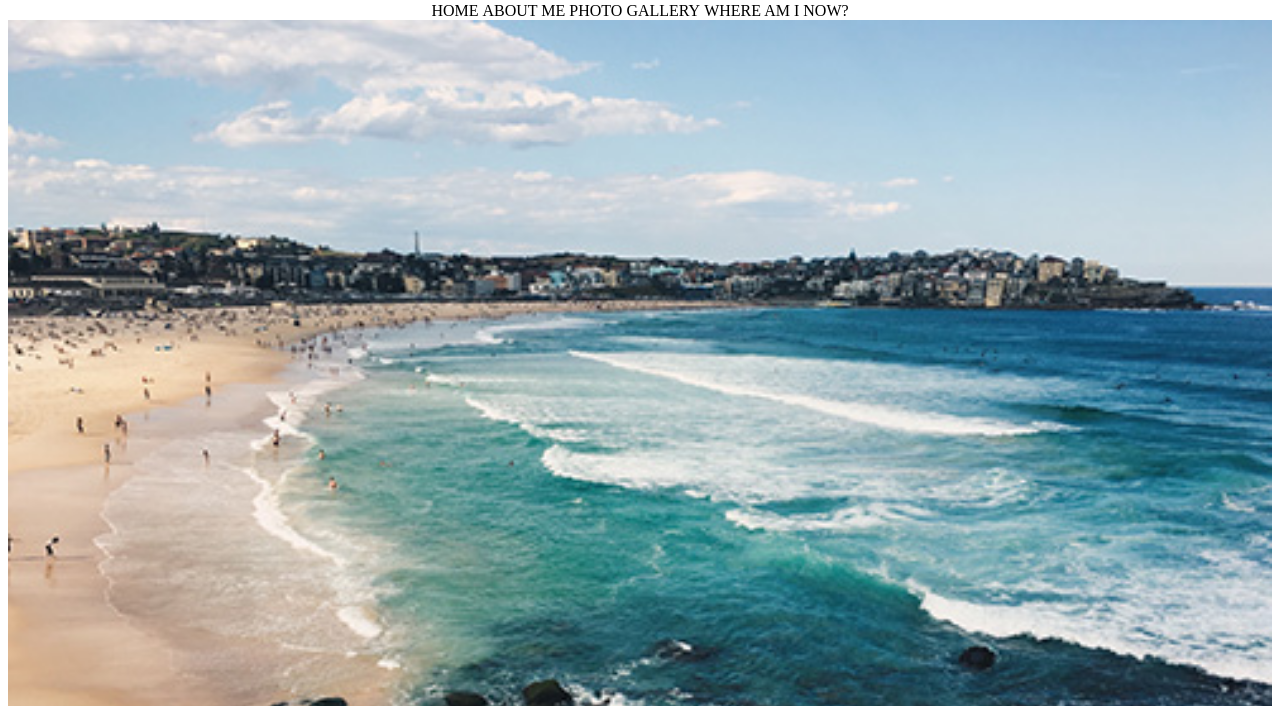
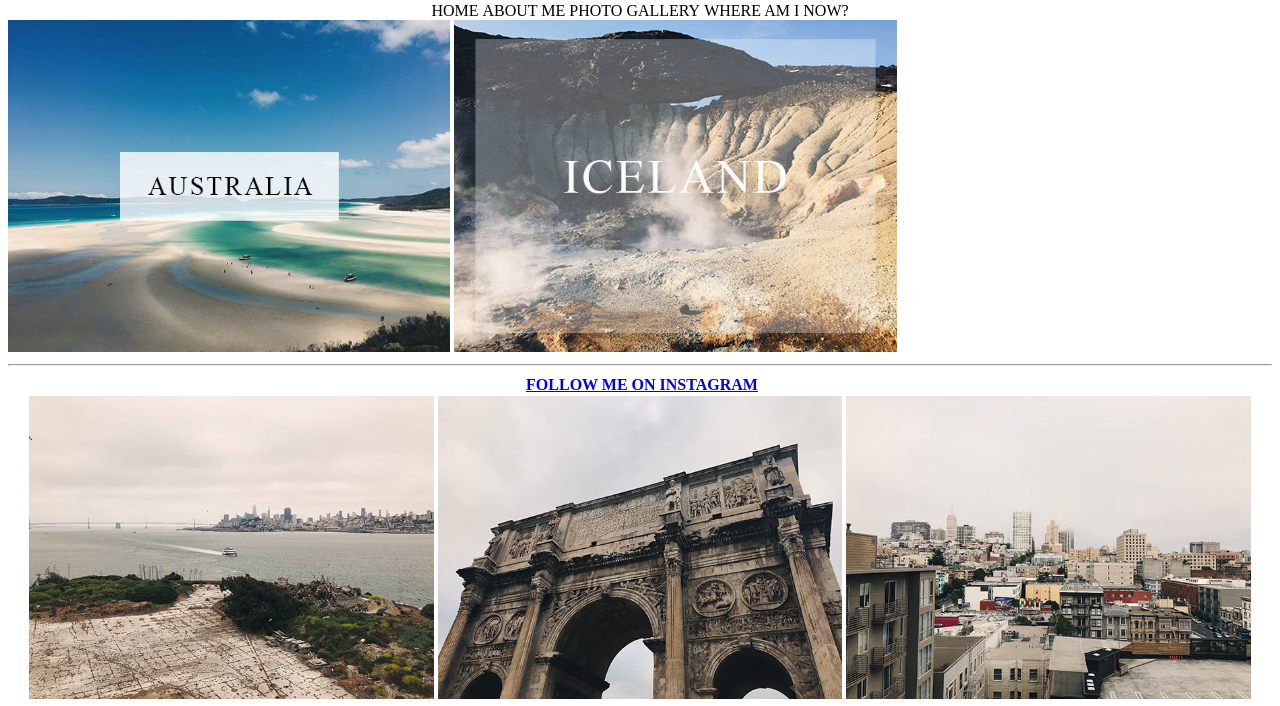
Before and after one commit to alyssaoverton/IDM221Final, a plain HTML site: page Documentation/index.html in a window 1280 px wide. Shown: the part 246-952 px from the top of the page. Drawn offline with Linux system fonts and the light colour scheme.

Commit message:
image edits
image edits

```diff
--- a/Documentation/index.html
+++ b/Documentation/index.html
@@ -14,6 +14,8 @@
 <body>
 
         <header>
+<!--SEARCH BAR-->
+
         <img src="etvnaturebanner.jpg" alt="EnjoyingtheViewsLogo" class="logo" style="width:100%">
 
         <nav>
@@ -28,32 +30,42 @@
         </nav>
 
 
-<img class="HomeImage" src="BondiBeach1.jpg" style="width:100%">
+<img src="AUSTRALIAGALLERY.jpg" style="width: 35%">
+<img src="ICELANDGALLERY.jpg" style="width:35%">
 
+
+
+<!--SLIDER FUNCTION AS GALLERY HEADER & DECIDE ON IMAGE STYLE-->
 
 
 </header>
 
+<hr>
+
+<main>
+
+
+<!--Preview each article or show image and title?-->
+
+
+</main>
+
+
 
 </body>
 
+
+
 <footer>
 
-
-<h2>FOLLOW ME ON INSTAGRAM</h2>
-
-<div class="row">
-                <div class="column">
-                  <img src="AlcatrazIG.jpg" alt="SanFranIG" style="width: 100%">
-                </div>
-                <div class="column">
-                  <img src="FlorenceIG.jpg" alt="SanFranIG2" style="width:100%">
-                </div>
-                <div class="column">
-                  <img src="SanFranIG.jpg" alt="GORIG" style="width:100%">
-                </div>
-              </div>
-
+<h2>
+<a href="https://www.instagram.com/enjoyingtheviews_/">
+  FOLLOW ME ON INSTAGRAM</a> </h2>
+<div>
+<img src="AlcatrazIG.jpg" alt="SanFranIG" style="width: 32%">
+<img src="FlorenceIG.jpg" alt="SanFranIG2" style="width:32%">
+<img src="SanFranIG.jpg" alt="GORIG" style="width:32%">
+</div>
 </footer>
 
 </html>
```
Also changed, not shown: Documentation/style-final.css (+8 -1 lines), Documentation/AUSTRALIAGALLERY.jpg (added), Documentation/ICELANDGALLERY.jpg (added).
